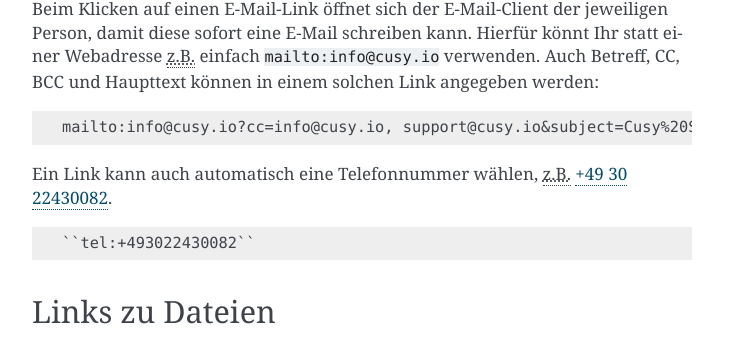
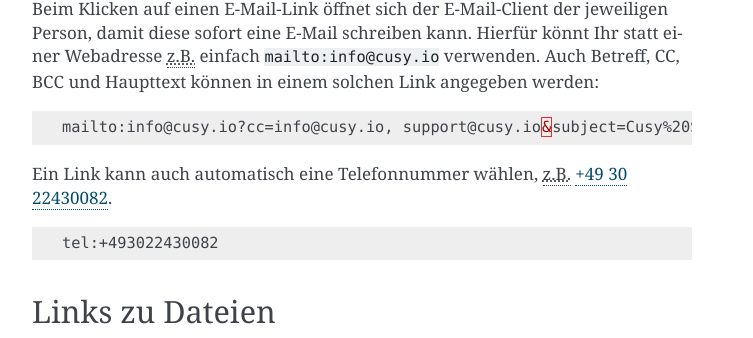
Before and after one commit to cusyio/cusy-design-system, a Sphinx documentation site: the page built from docs/writing/link-text.rst, in a window 1280 px wide and 900 px high, scrolled down 1723 px. Shown: the part 257-595 px from the top of the window, without its empty margins (388-1141 px from the left). Built offline with Sphinx 7.4.7, drawn with Linux system fonts in a browser that asks for light colours.

Commit message:
Add predictable link behaviour

```diff
--- a/docs/writing/link-text.rst
+++ b/docs/writing/link-text.rst
@@ -93,16 +93,16 @@
 verwenden. Auch Betreff, CC, BCC und Haupttext können in einem solchen Link
 angegeben werden:
 
-.. code-block::
+.. code-block:: html
 
     mailto:info@cusy.io?cc=info@cusy.io, support@cusy.io&subject=Cusy%20Support&body=Hier%20kann%der%20Haupttext%20stehen.
 
 Ein Link kann auch automatisch eine Telefonnummer wählen, :abbr:`z.B. (zum
 Beispiel)` `+49 30 22430082 <tel:+493022430082>`_.
 
-.. code-block::
+.. code-block:: html
 
-    ``tel:+493022430082``
+    tel:+493022430082
 
 Links zu  Dateien
 -----------------
```
